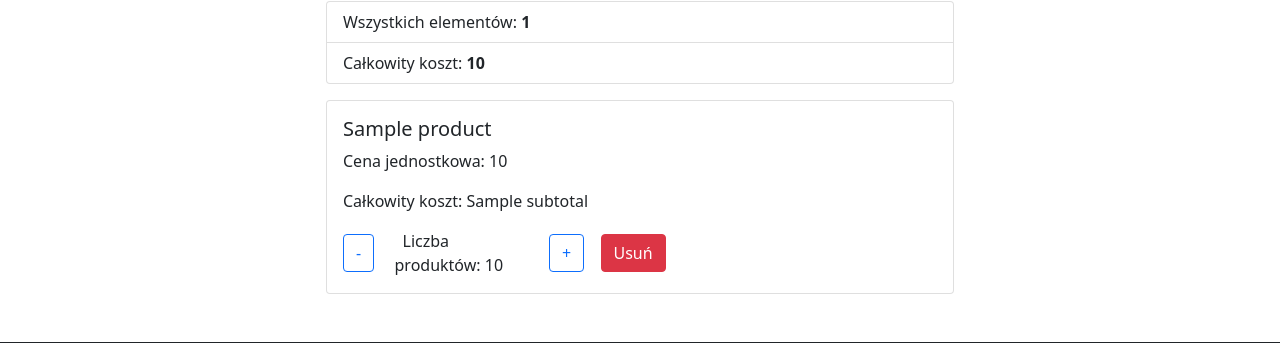
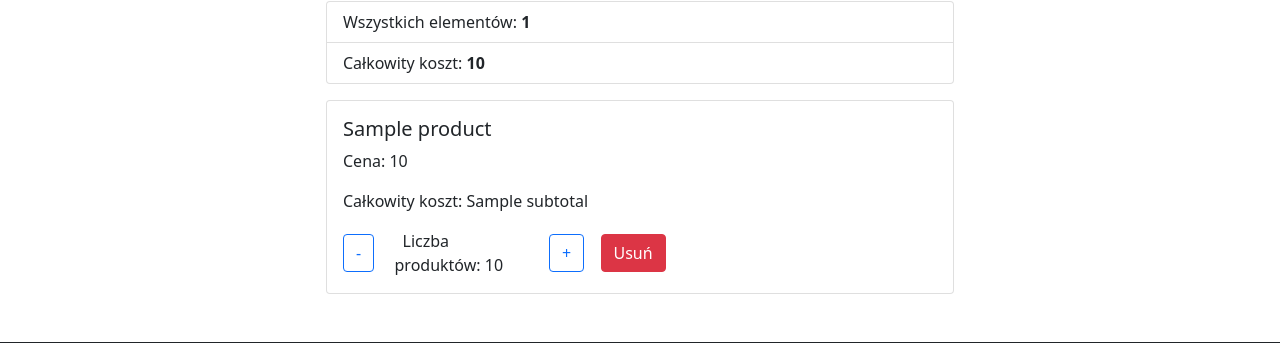
Before and after one commit to pymasterspl/Dshop, a Django app: template Dshop/apps/products_catalogue/templates/products_catalogue/cart_detail.html in a window 1280 px wide. Shown: the part 161-504 px from the top of the page. Run offline with Django 4.2, Linux system fonts and the light colour scheme; the template is opened without the code that fills it: most values are stand-ins (such as "Sample title", 1, 10 or a date in 2020); parts of the project's set-up code (start-up, migrations or seed data) failed here and were passed over; some libraries are stand-ins or nearby versions.

Commit message:
Update Dshop/apps/products_catalogue/templates/products_catalogue/cart_detail.html
"jednostkowa" deleted

Co-authored-by: Jacek Ostański <jacek@ivolution.pl>

```diff
--- a/Dshop/apps/products_catalogue/templates/products_catalogue/cart_detail.html
+++ b/Dshop/apps/products_catalogue/templates/products_catalogue/cart_detail.html
@@ -16,7 +16,7 @@
     <div class="card mb-5">
         <div class="card-body">
             <h5 class="card-title">{{ item.product }}</h5>
-            <p class="card-text">Cena jednostkowa: {{ item.price }}</p>
+            <p class="card-text">Cena: {{ item.price }}</p>
             <p class="card-text">Całkowity koszt: {{ item.subtotal }}</p>
             <div class="row align-items-center">
                 <div class="col-md-1">
```
